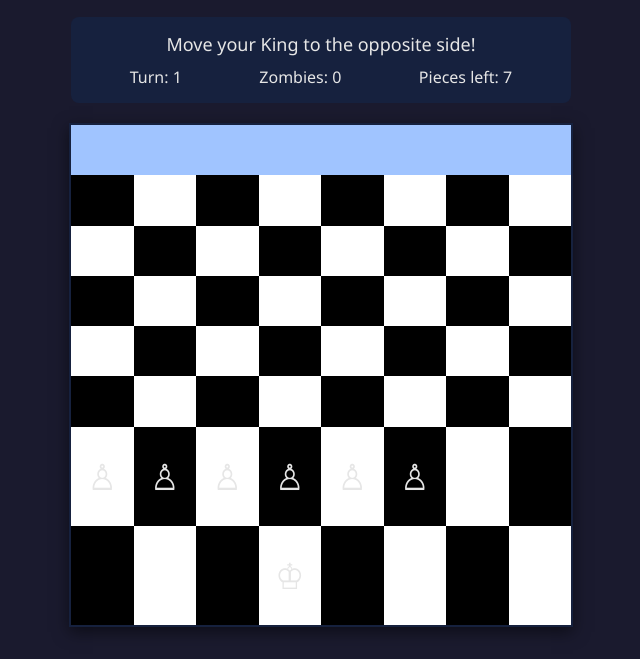
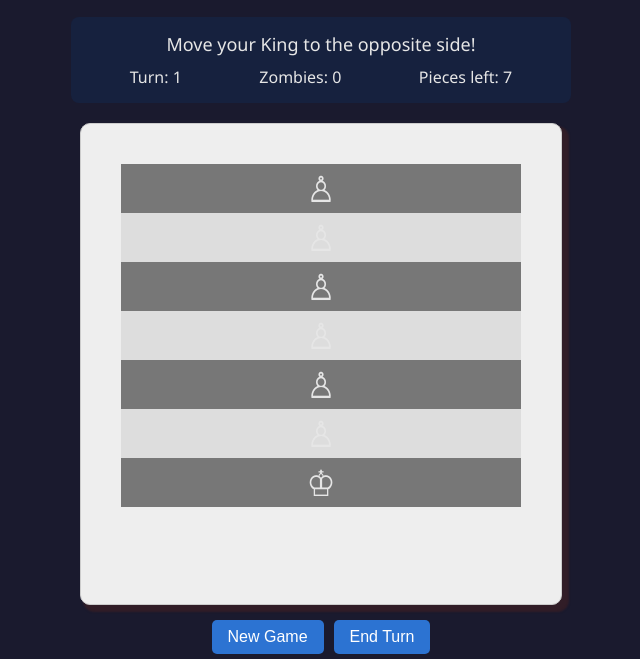
Before and after one commit to SergKuz/chess-zombie, a plain HTML site: page index.html in a window 1280 px wide. Shown: the part 66-725 px from the top of the page, without its empty margins (319-959 px from the left). Drawn offline with Linux system fonts and the light colour scheme.

Commit message:
updated color and board

```diff
--- a/index.html
+++ b/index.html
@@ -26,14 +26,14 @@
     }
 
     .chessboard {
-      display: grid;
-      grid-template-columns: repeat(8, 1fr);
-      width: 100%;
-      max-width: 500px;
-      aspect-ratio: 1/1;
-      border: 2px solid #16213e;
-      box-shadow: 0 5px 15px rgba(0, 0, 0, 0.5);
-      margin-bottom: 20px;
+     width: 400px;
+	aspect-ratio: 1;
+	margin: auto;
+	box-shadow: 5px 5px 2px 2px hsla(0, 40%, 20%, 0.5);
+	padding: 40px;
+	border: 1px solid #ccc;
+	border-radius: 10px;
+  background-color: #eee;
     }
 
     .cell {
@@ -47,11 +47,11 @@
     }
 
     .cell.white {
-      background-color: #000;
+      background-color: #ddd;
     }
 
     .cell.black {
-      background-color: #fff;
+      background-color: #777;
     }
 
     .cell.highlighted {
```
